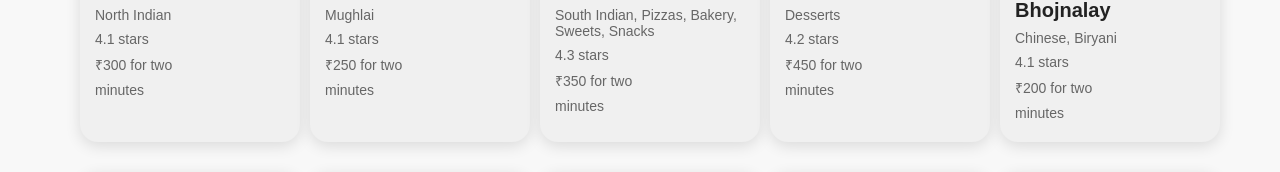
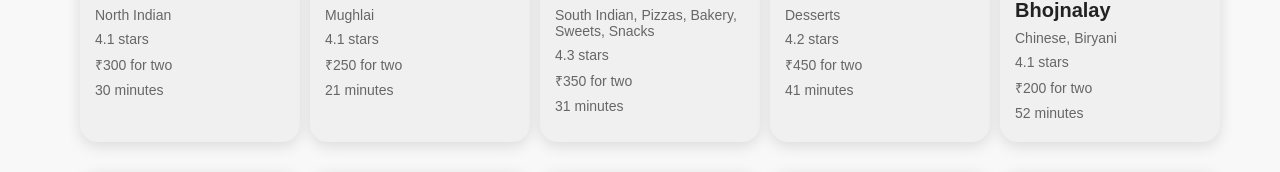
Before and after one commit to rupsssss06/foodieHub, a React (Vite) app: page / in a window 1280 px wide. Shown: the part 352-524 px from the top of the page. Built offline with nearby package versions, Linux system fonts and the light colour scheme.

Commit message:
Updated website layout

```diff
--- a/App.js
+++ b/App.js
@@ -1520,14 +1520,8 @@
   },
 ];
 const RestroCards = ({ resData }) => {
-  const {
-    name,
-    cuisines,
-    avgRating,
-    costForTwo,
-    deliveryTime,
-    cloudinaryImageId,
-  } = resData?.info;
+  const { name, cuisines, avgRating, costForTwo, sla, cloudinaryImageId } =
+    resData?.info;
   return (
     <div className="res-card" style={styleCard}>
       <img
@@ -1542,7 +1536,7 @@
       <h4>{cuisines.join(", ")}</h4>
       <h4>{avgRating} stars</h4>
       <h4>{costForTwo}</h4>
-      <h4>{deliveryTime} minutes</h4>
+      <h4>{sla.deliveryTime} minutes</h4>
     </div>
   );
 };
```
